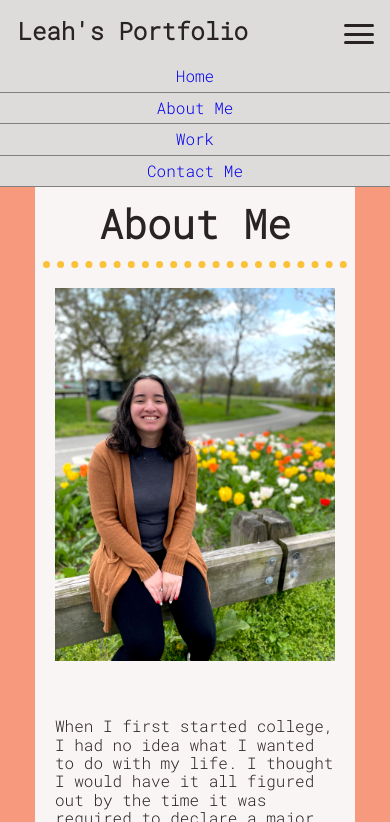
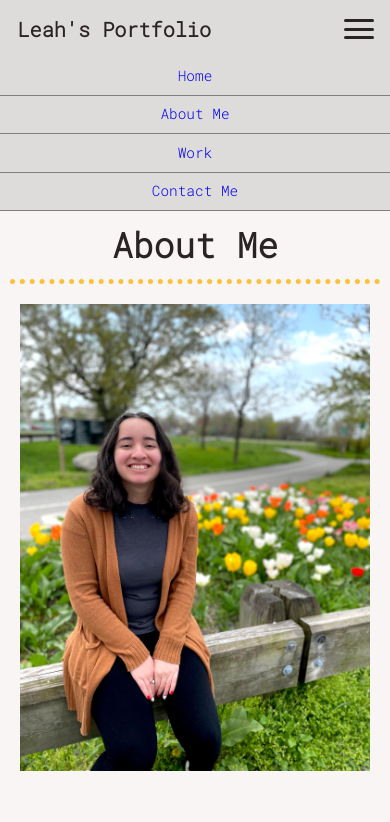
Before and after one commit to lbcmp/Responsive-Portfolio-Website, a plain HTML site: page Responsive Portfolio Website/html/aboutme.html in a window 390 px wide. Both pictures are taken after a click on the link 359 px from the left and 34 px from the top of the page. Shown: the top 822 px of the page. Drawn offline with nearby package versions, Linux system fonts and the light colour scheme.

Commit message:
Updated style.css to make website more responsive to smaller devices

```diff
--- a/Responsive Portfolio Website/html/aboutme.html
+++ b/Responsive Portfolio Website/html/aboutme.html
@@ -33,7 +33,7 @@
 	</nav>
 
 	<div class="about-sectionTitle">
-		<div class="sectionTitle"><h2>About Me</h2></div>
+		<h2 class="sectionTitle">About Me</h2>
 	</div>
 
 	<section class="about">
--- a/Responsive Portfolio Website/style.css
+++ b/Responsive Portfolio Website/style.css
@@ -367,6 +367,8 @@ form .submit:hover {
 	cursor:pointer;
 }
 
+/* Mid-size and smaller */
+
 @media (max-width: 900px) {
 	.toggle-button {
 		display:flex;
@@ -396,8 +398,6 @@ form .submit:hover {
 
 
 	.nav-links li a {
-
-		/**/
 		background-color: transparent;
 		border:transparent;
 		padding:3px 10px;
@@ -500,9 +500,6 @@ form .submit:hover {
 	*/
 
 	.work-sectionTitle {
-		display:flex;
-		justify-content: center;
-
 		border-left: 35px solid rgba(45, 110, 147, 0.75);
 		border-right: 35px solid rgba(45, 110, 147, 0.75);
 	}
@@ -517,8 +514,51 @@ form .submit:hover {
 	.work img {
 		width:400px;
 	}
+}
 
-	/*
-	Contact
-	*/
+/* Small */
+@media (max-width: 500px) {
+	:root {
+	--fs-h1: 2.9em;
+	--fs-h2: 2.4em;
+	--fs-h3: 1.4em;
+	--fs-body: 0.9em;
+	}
+	.nav-links li {
+		padding:7.5px;
+	}
+
+	.toggle-button {
+		position:absolute;
+		top:1.2rem;
+		right:1rem;
+	}
+
+	.sectionTitle {
+		border-bottom: 5px dotted var(--clr-yellow);
+	}
+	.about-sectionTitle {
+		border:none;
+	}
+
+	.about {
+		border:none;
+	}
+
+	.work-sectionTitle {
+		border:none;
+	}
+
+	.work {
+		border:none;
+	}
+
+	.contact-sectionTitle {
+		border:none;
+	}
+
+	.contact {
+		border:none;
+		padding:25px;
+	}
 }
```
